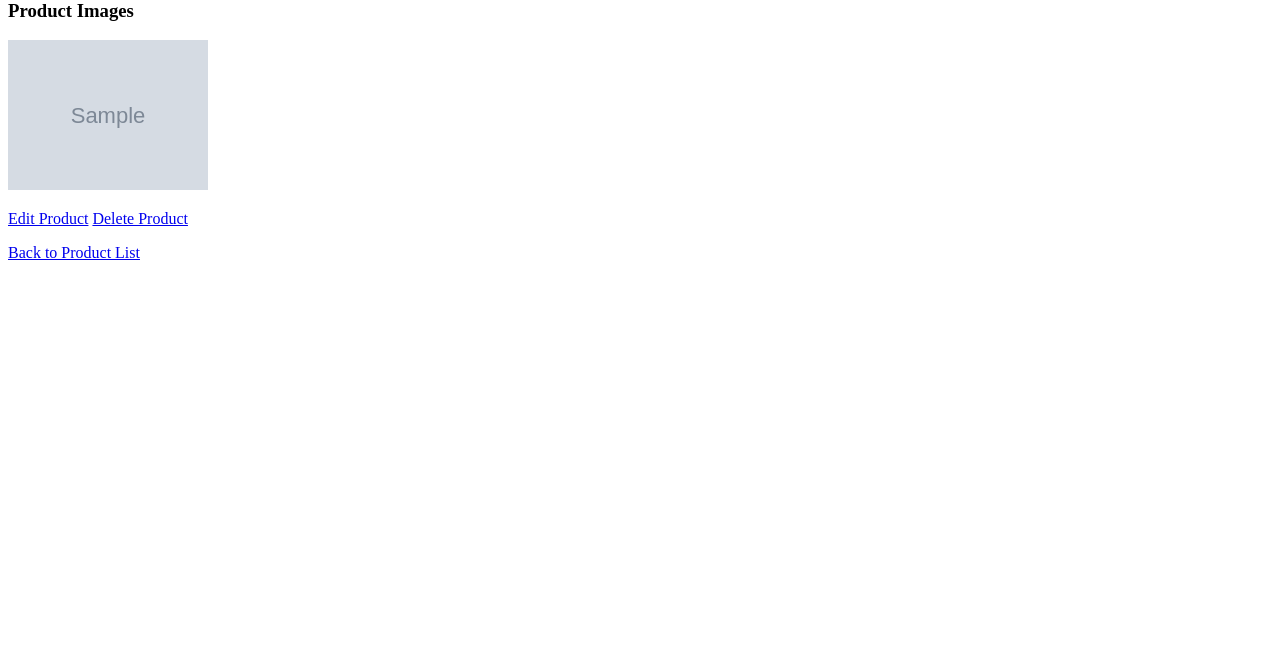
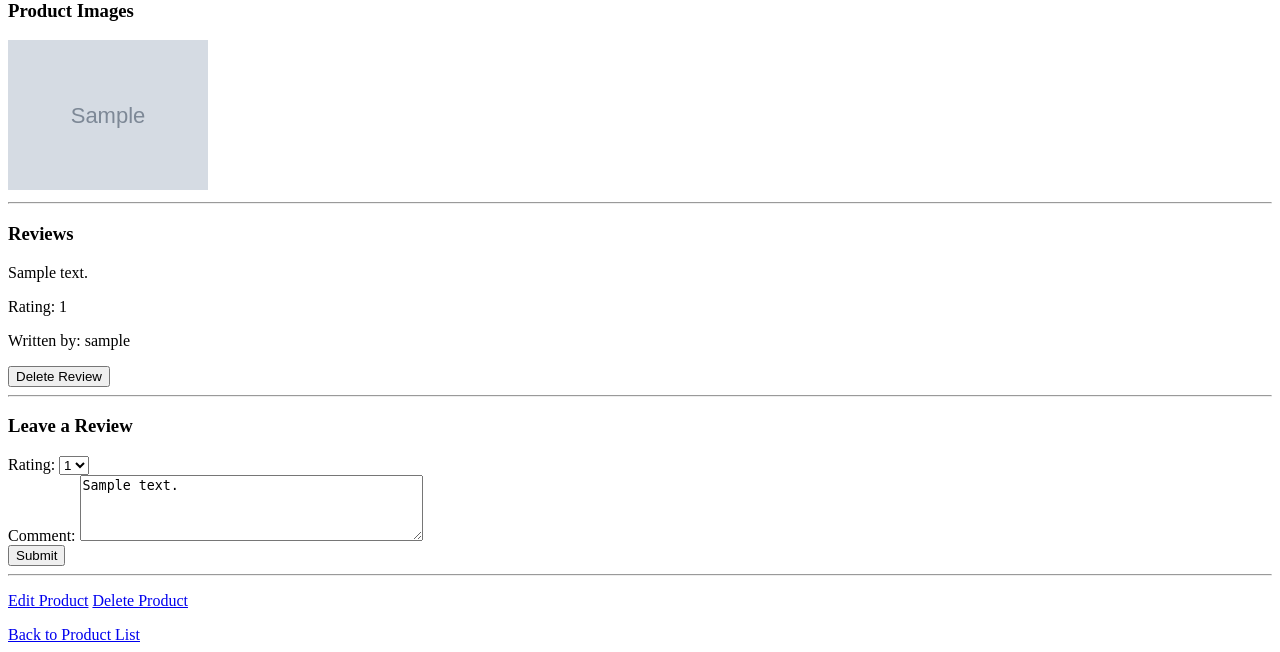
Before and after one commit to lilChulo/Webshop, a Django app: page /products/product/1/ in a window 1280 px wide. Shown: the part 243-895 px from the top of the page. Before the commit the page ends 503 px from the top, so only its background shows below. Run offline with Django 5.2, Linux system fonts and the light colour scheme; a user stored in the database is signed in; tables that the repository leaves empty hold one stand-in row (values such as "Sample post"); grey boxes marked "Sample" are stand-in pictures.

Commit message:
Write review (comment + stars) delete review (creator or admin)

```diff
--- a/webshop/products/forms.py
+++ b/webshop/products/forms.py
@@ -1,6 +1,6 @@
 from django import forms
 from django.forms import inlineformset_factory
-from .models import Product, ProductImage
+from .models import Product, ProductImage, Review
 
 class ProductForm(forms.ModelForm):
     class Meta:
@@ -14,5 +14,13 @@ class ProductImageForm(forms.ModelForm):
         fields = ['images']
 
 ProductImageFormSet = inlineformset_factory(Product, ProductImage, form=ProductImageForm, extra=3, max_num=7, validate_max=True)
+# https://docs.djangoproject.com/en/5.0/ref/forms/models/
 
-# https://docs.djangoproject.com/en/5.0/ref/forms/models/
+class ReviewForm(forms.ModelForm):
+    class Meta:
+        model = Review
+        fields = ['rating', 'comment']
+        widgets = {
+            'rating': forms.RadioSelect(choices=[(i, str(i)) for i in range(1, 6)]),
+            'comment': forms.Textarea(attrs={'rows': 4}),
+        }
--- a/webshop/products/models.py
+++ b/webshop/products/models.py
@@ -25,3 +25,24 @@ class ProductImage(models.Model):
 
     def __str__(self):
         return f"Image for {self.product.name}"
+
+class Review(models.Model):
+    RATING_CHOICES = (
+        (1, '1'),
+        (2, '2'),
+        (3, '3'),
+        (4, '4'),
+        (5, '5'),
+    )
+
+    product = models.ForeignKey(Product, related_name='reviews', on_delete=models.CASCADE)
+    user = models.ForeignKey(User, related_name='reviews', on_delete=models.CASCADE)
+    rating = models.PositiveIntegerField(choices=RATING_CHOICES)
+    comment = models.TextField()
+    created_at = models.DateTimeField(auto_now_add=True)
+
+    class Meta:
+        unique_together = ('product', 'user')
+
+    def __str__(self):
+        return f'Review for {self.product.name} by {self.user.username}'
--- a/webshop/products/urls.py
+++ b/webshop/products/urls.py
@@ -11,4 +11,5 @@ urlpatterns = [
     path('<int:product_id>/delete/', views.delete_product, name='delete-product'),
     path('prod/<int:product_id>/edit/', views.edit_product, name='edit-product'),
     path('search/', views.search_products, name='search'),
+    path('review/<int:review_id>/delete/', views.delete_review, name='delete-review'),
 ]
--- a/webshop/products/views.py
+++ b/webshop/products/views.py
@@ -1,10 +1,9 @@
 # products/views.py
 from django.shortcuts import render, redirect, get_object_or_404
 from django.contrib.auth.decorators import login_required
-from .forms import ProductForm, ProductImageFormSet
-from .models import ProductImage
-from django.db.models import Q
-from products.models import Product
+from .forms import ProductForm, ProductImageFormSet, ReviewForm
+from .models import ProductImage, Product, Review
+
 
 
 @login_required
@@ -39,7 +38,39 @@ def list_all_products(request):
 
 def product_detail(request, product_id):
     product = get_object_or_404(Product, id=product_id)
-    return render(request, 'products/product-detail.html', {'product': product})
+    reviews = product.reviews.all()
+    user_review = None
+
+    if request.user.is_authenticated:
+        try:
+            user_review = product.reviews.get(user=request.user)
+        except Review.DoesNotExist:
+            pass
+
+    if request.method == 'POST' and request.user.is_authenticated:
+        if user_review:
+            form = ReviewForm(request.POST, instance=user_review)
+        else:
+            form = ReviewForm(request.POST)
+
+        if form.is_valid():
+            review = form.save(commit=False)
+            review.product = product
+            review.user = request.user
+            review.save()
+
+            # redirect after saving
+            return redirect('product:product-detail', product_id=product.id)
+    else:
+        form = ReviewForm(instance=user_review) if user_review else ReviewForm()
+
+    context = {
+        'product': product,
+        'reviews': reviews,
+        'form': form,
+        'user_review': user_review,
+    }
+    return render(request, 'products/product-detail.html', context)
 
 
 @login_required
@@ -107,3 +138,13 @@ def search_products(request):
     if query:
         results = Product.objects.filter(name__icontains=query)
     return render(request, 'products/search-results.html', {'results': results, 'query': query})
+
+@login_required
+def delete_review(request, review_id):
+    review = get_object_or_404(Review, id=review_id)
+
+    if request.user == review.user or request.user.is_superuser:
+        review.delete()
+        return redirect('product:product-detail', product_id=review.product.id)
+    else:
+        pass
--- a/webshop/templates/products/product-detail.html
+++ b/webshop/templates/products/product-detail.html
@@ -1,28 +1,89 @@
-{% extends "base.html" %}
+{% extends 'base.html' %}
 {% load static %}
 
-{% block title %}Product Detail{% endblock %}
+{% block title %}
+  Product Detail
+{% endblock %}
 
 {% block content %}
   <h2>{{ product.name }}</h2>
   <p>{{ product.description }}</p>
   <p>Price: ${{ product.price }}</p>
   {% if product.product_info_pdf %}
-    <p><a href="{{ product.product_info_pdf.url }}" download>Download Product Info</a></p>
+    <p>
+      <a href="{{ product.product_info_pdf.url }}" download>Download Product Info</a>
+    </p>
   {% endif %}
 
   {% if product.images.exists %}
     <h3>Product Images</h3>
     {% for image in product.images.all %}
-        <img src="{{ image.images.url }}" alt="Product Image" class="test-img">
+      <img src="{{ image.images.url }}" alt="Product Image" class="test-img" />
     {% endfor %}
-{% else %}
-    <img src="{% static 'img/default-product-image.png' %}" alt="Default Product Image" class="test-img">
-{% endif %}
+  {% else %}
+    <img src="{% static 'img/default-product-image.png' %}" alt="Default Product Image" class="test-img" />
+  {% endif %}
+
+  <hr>
+  <h3>Reviews</h3>
+  {% if reviews %}
+    {% for review in reviews %}
+    <div class="review">
+      <p>{{ review.comment }}</p>
+      <p>Rating: {{ review.rating }}</p>
+      <p>Written by: {{ review.user.username }}</p>
+
+      {% if review.user == user or user.is_superuser %}
+        <form action="{% url 'product:delete-review' review.id %}" method="post">
+          {% csrf_token %}
+          <button type="submit">Delete Review</button>
+        </form>
+      {% endif %}
+    </div>
+    {% endfor %}
+  {% else %}
+    <p>No reviews available.</p>
+  {% endif %}
+<hr>
+  {% if user.is_authenticated %}
+    <h3>Leave a Review</h3>
+<form method="post">
+  {% csrf_token %}
+  {{ form.non_field_errors }}
+  <div class="form-group">
+    {{ form.rating.label_tag }}
+    <select name="{{ form.rating.name }}" class="form-control">
+      {% for value, text in form.rating.field.choices %}
+        {% if value != '' %}
+          <option value="{{ value }}" {% if form.rating.value == value %}selected{% endif %}>{{ text }}</option>
+        {% endif %}
+      {% endfor %}
+    </select>
+    {% if form.rating.errors %}
+      <div class="invalid-feedback">
+        {% for error in form.rating.errors %}
+          <span>{{ error }}</span>
+        {% endfor %}
+      </div>
+    {% endif %}
+  </div>
+  <div class="form-group">
+    {{ form.comment.label_tag }}
+    {{ form.comment }}
+  </div>
+  <button type="submit" class="btn btn-primary">Submit</button>
+</form>
+  {% else %}
+    <p><a href="{% url 'login' %}">Log in</a> to leave a review.</p>
+  {% endif %}
+
+  <hr />
 
   {% if request.user.is_authenticated and product.created_by == request.user %}
-    <p><a href="{% url 'product:edit-product' product.id %}">Edit Product</a>
-    <a href="{% url 'product:delete-product' product.id %}">Delete Product</a></p>
+    <p>
+      <a href="{% url 'product:edit-product' product.id %}">Edit Product</a>
+      <a href="{% url 'product:delete-product' product.id %}">Delete Product</a>
+    </p>
   {% endif %}
 
   <a href="{% url 'product:product-list' %}">Back to Product List</a>
```
Also changed, not shown: webshop/products/migrations/0006_review.py (added), webshop/products/migrations/0007_alter_review_rating.py (added).
